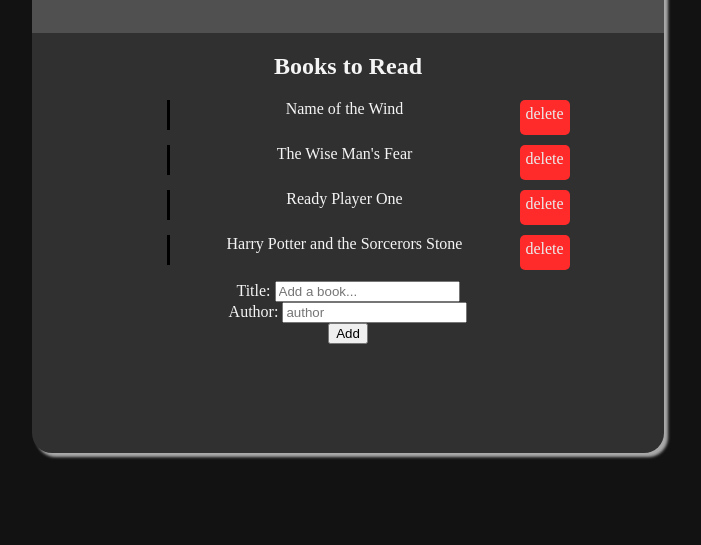
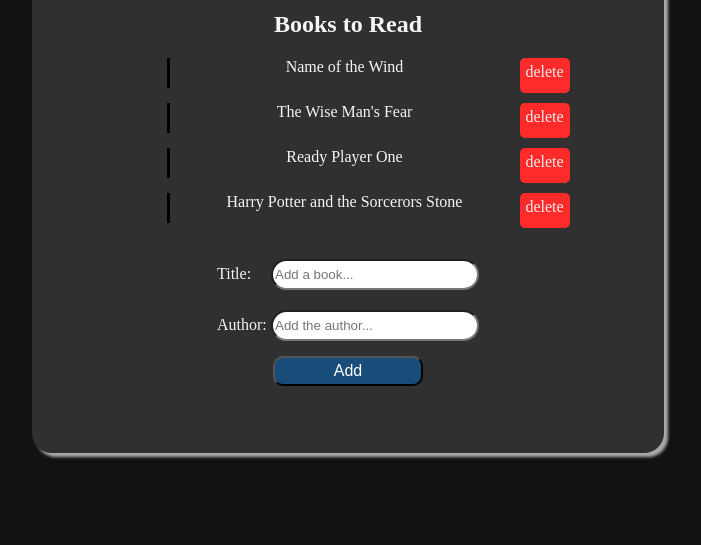
Before and after one commit to Jon-D-Smith/library-app, a plain HTML site: page index.html in a window 1280 px wide. Shown: the part 255-800 px from the top of the page, without its empty margins (292-993 px from the left). Drawn offline with Linux system fonts and the light colour scheme.

Commit message:
More styling changes

```diff
--- a/index.html
+++ b/index.html
@@ -43,7 +43,7 @@
 	    	<input type="text" id="book-title" placeholder="Add a book..." />
 	    	<br/>
 			<label for="author">Author:</label>
-			<input type="text" id="author" placeholder="author"/>
+			<input type="text" id="author" placeholder="Add the author..."/>
 			<br/>
 			<button>Add</button>
 	    </form>
--- a/styles.css
+++ b/styles.css
@@ -64,3 +64,33 @@ ul li:hover {
 .delete:hover {
     cursor:pointer;
 }
+
+#add-book {
+    width:50%;
+    margin: 0 auto;
+
+}
+
+input {
+    border-radius: 20px;
+    height: 25px;
+    width: 200px;
+    margin-top: 20px;
+
+}
+
+label{
+    text-align: left;
+    width: 50px;
+    display: inline-block;
+}
+
+button {
+    margin-top:15px;
+    width: 150px;
+    height: 30px;
+    border-radius: 10px;
+    background-color:#184d7a;
+    color:white;
+    font-size: 16px;
+}
```
